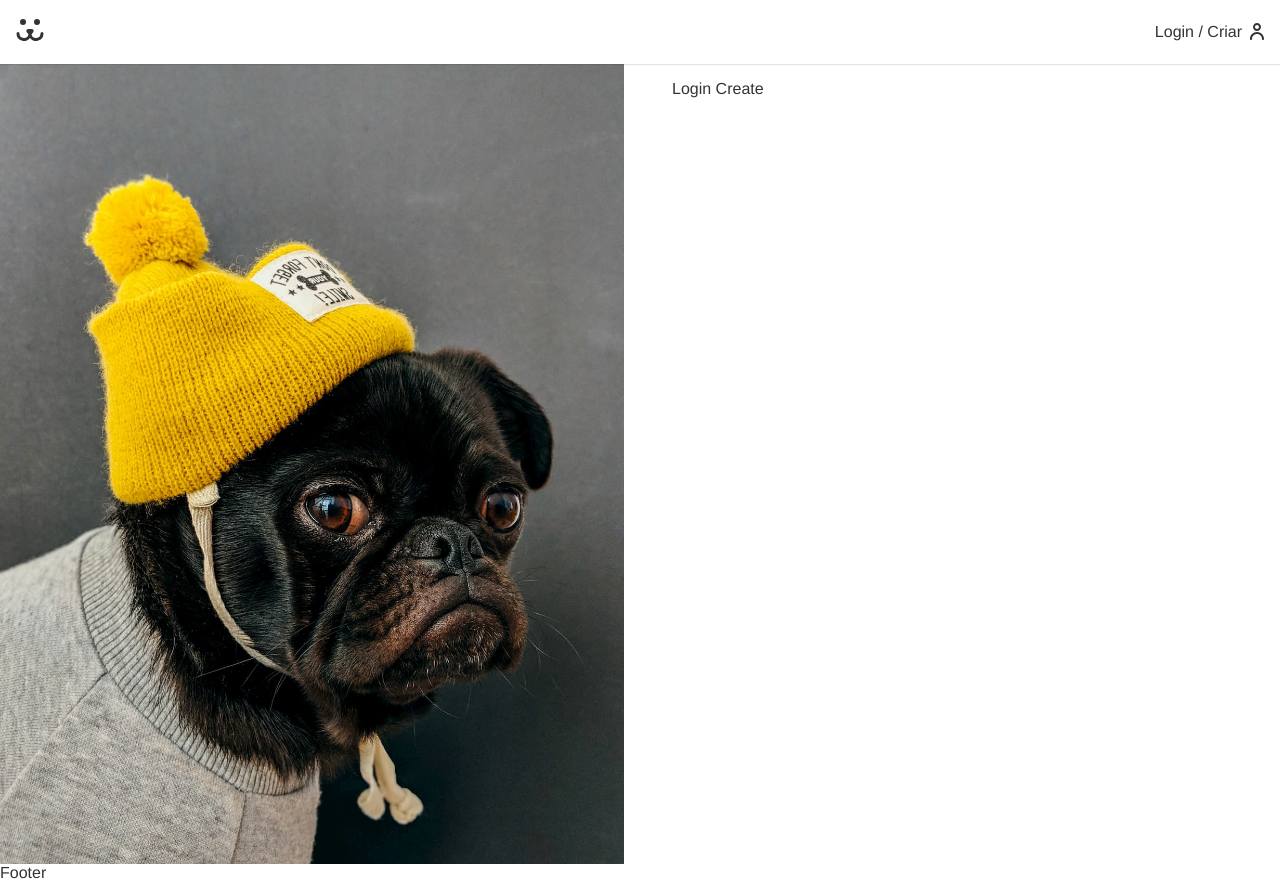
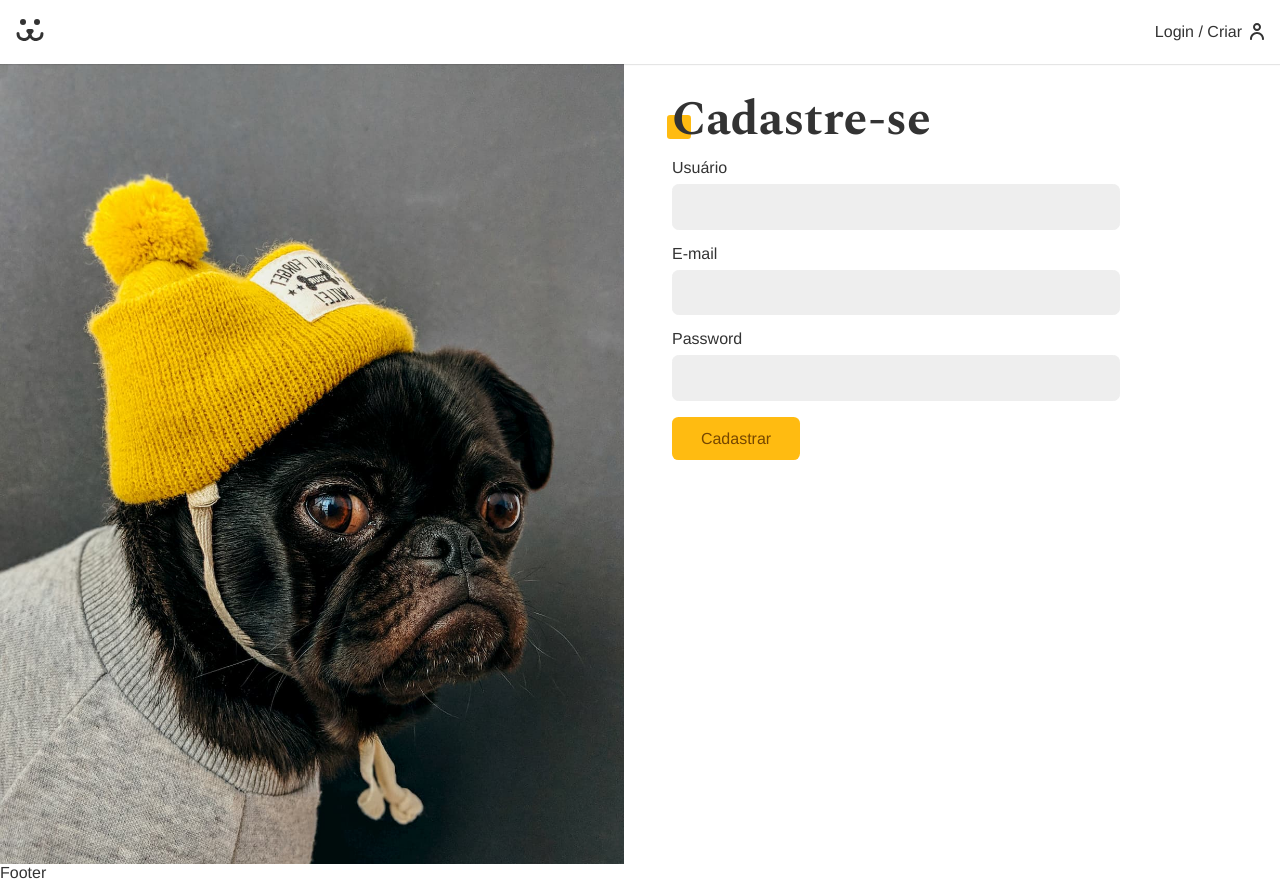
Before and after one commit to cbsalt/the-dogz, a React (Create React App) app: page /login/create in a window 1280 px wide. Built offline with nearby package versions, Linux system fonts and the light colour scheme.

Commit message:
feat: create useFetch

```diff
--- a/src/api.js
+++ b/src/api.js
@@ -36,3 +36,15 @@
     },
   };
 }
+export function USER_POST(body) {
+  return {
+    url: `${API_URL}/api/user`,
+    options: {
+      method: 'POST',
+      headers: {
+        'Content-Type': 'application/json',
+      },
+      body: JSON.stringify(body),
+    },
+  };
+}
--- a/src/components/Login/LoginCreate.js
+++ b/src/components/Login/LoginCreate.js
@@ -1,7 +1,45 @@
-import React from 'react';
+import React, { useContext } from 'react';
+import Input from '../Form/Input';
+import Button from '../Form/Button';
 
-const LoginCreate = () => (
-  <div>Login Create</div>
-);
+import { UserContext } from '../../UserContext';
 
+import useForm from '../../hooks/useForm';
+import useFetch from '../../hooks/useFetch';
+import Error from '../Helper/Error';
+
+import { USER_POST } from '../../api';
+
+const LoginCreate = () => {
+  const username = useForm();
+  const email = useForm('email');
+  const password = useForm();
+
+  const { userLogin } = useContext(UserContext);
+  const { loading, error, request } = useFetch();
+
+  async function handleSubmit(event) {
+    event.preventDefault();
+    const { url, options } = USER_POST({
+      username: username.value,
+      email: email.value,
+      password: password.value,
+    });
+    const { response } = await request(url, options);
+    if (response.ok) userLogin(username.value, password.value);
+  }
+
+  return (
+    <section className="animeLeft">
+      <h1 className="title">Cadastre-se</h1>
+      <form onSubmit={handleSubmit}>
+        <Input label="Usuário" type="text" name="username" {...username} />
+        <Input label="E-mail" type="text" name="email" {...email} />
+        <Input label="Password" type="password" name="password" {...password} />
+        {loading ? <Button disabled>Cadastrando...</Button> : <Button>Cadastrar</Button>}
+      </form>
+      <Error error={error} />
+    </section>
+  );
+};
 export default LoginCreate;
--- /dev/null
+++ b/src/hooks/useFetch.js
@@ -0,0 +1,32 @@
+import { useCallback, useState } from 'react';
+
+const useFetch = () => {
+  const [data, setData] = useState(null);
+  const [error, setError] = useState(null);
+  const [loading, setLoading] = useState(null);
+
+  const request = useCallback(async (url, options) => {
+    let response;
+    let json;
+    try {
+      setError(null);
+      setLoading(true);
+      response = await fetch(url, options);
+      json = await response.json();
+      if (response.ok === false) throw new Error(json.message);
+    } catch (err) {
+      json = null;
+      setError(err.message);
+    } finally {
+      setData(json);
+      setLoading(false);
+      return { response, json };
+    }
+  }, []);
+
+  return {
+    data, error, loading, request,
+  };
+};
+
+export default useFetch;
--- a/src/hooks/useForm.js
+++ b/src/hooks/useForm.js
@@ -4,6 +4,10 @@
   email: {
     regex: /^(([^<>()[\]\\.,;:\s@"]+(\.[^<>()[\]\\.,;:\s@"]+)*)|(".+"))@((\[[0-9]{1,3}\.[0-9]{1,3}\.[0-9]{1,3}\.[0-9]{1,3}\])|(([a-zA-Z\-0-9]+\.)+[a-zA-Z]{2,}))$/,
     message: 'Invalid e-mail',
+  },
+  password: {
+    regex: /^(?=.*\d)(?=.*[a-z])(?=.*[A-Z])[0-9a-zA-Z]{8,}$/,
+    message: 'Senha deve conter pelo menos 8 caracteres, 1 caracter númerico, 1 caracter minúsculo e 1 caracter maiúsculo.',
   },
 };
 
```
Also changed, not shown: .eslintrc.js.
